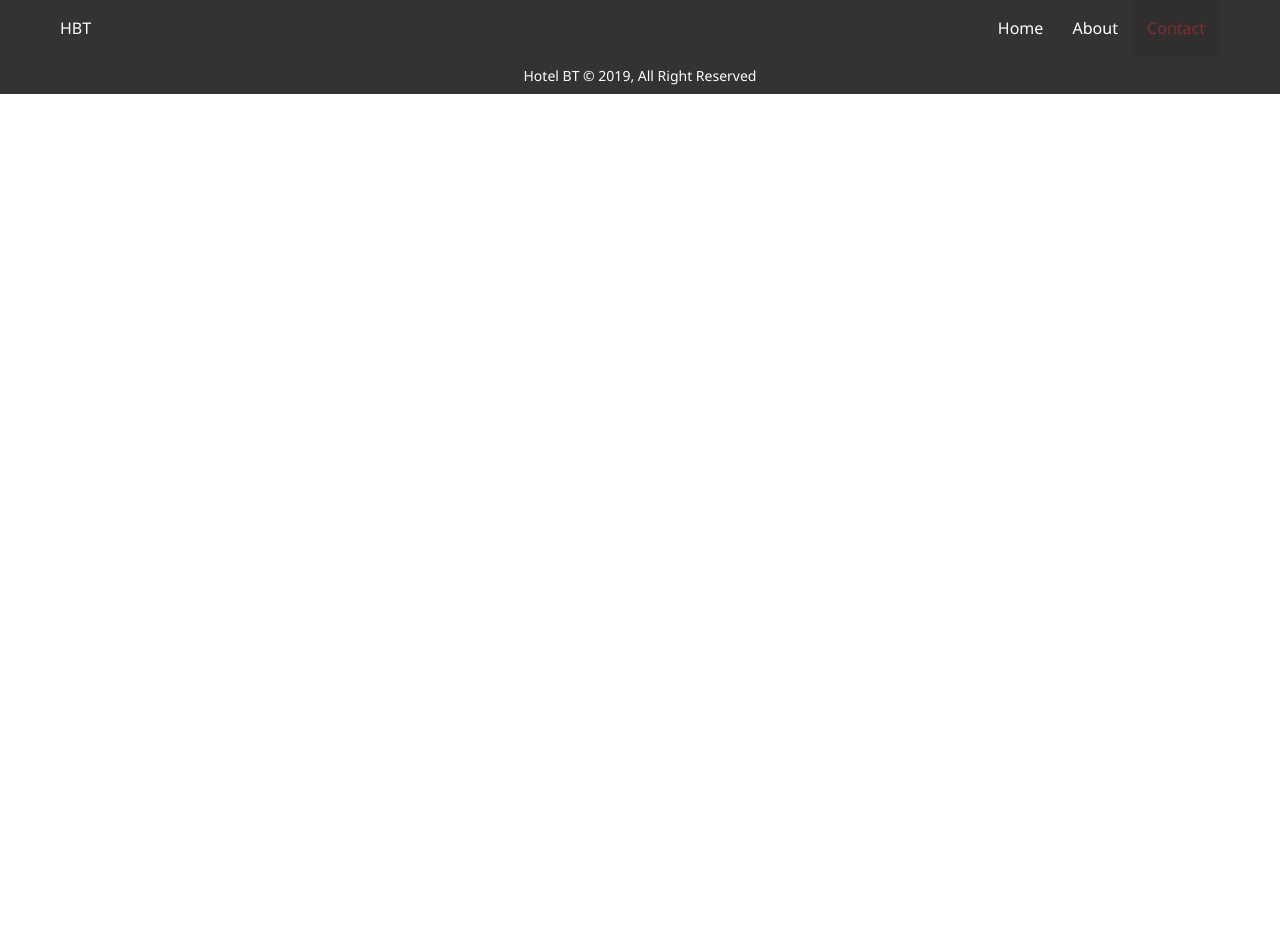
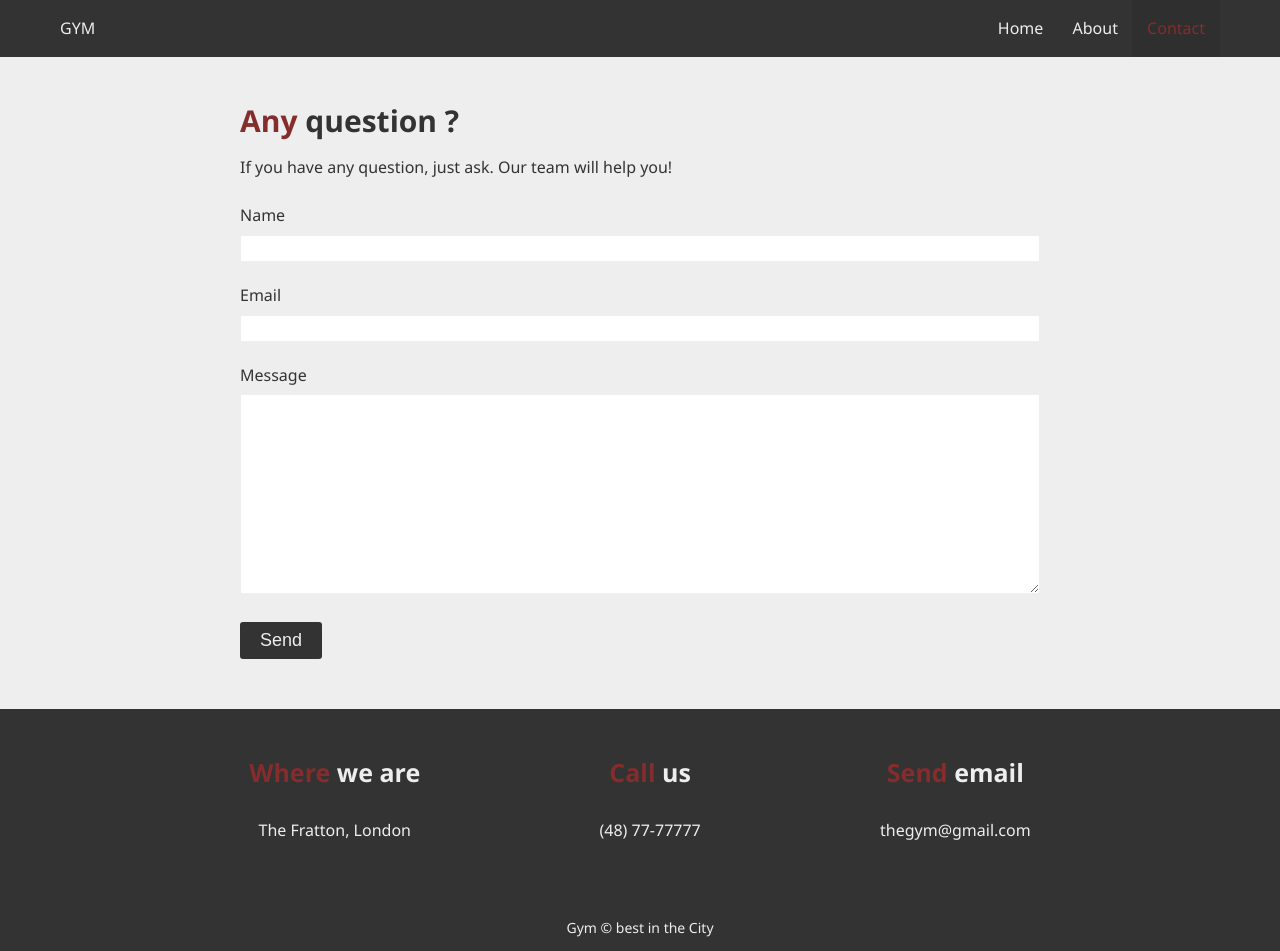
Before and after one commit to guzik912/WebChallenge3, a plain HTML site: page contact.html in a window 1280 px wide. Before the commit the page ends 800 px from the top, so only its background shows below. Drawn offline with Linux system fonts and the light colour scheme.

Commit message:
section contact coding

```diff
--- a/contact.html
+++ b/contact.html
@@ -7,7 +7,7 @@
   <meta http-equiv="X-UA-Compatible" content="ie=edge">
   <meta name="description" content="Welcome to the most popular hotel in Boston Masachusetts">
   <meta name="keywords" content="hotel, boston hotel, new england hotel">
-  <title>Project Hotel</title>
+  <title>Gym</title>
   <link href="https://stackpath.bootstrapcdn.com/font-awesome/4.7.0/css/font-awesome.min.css" rel="stylesheet"
     integrity="sha384-wvfXpqpZZVQGK6TAh5PVlGOfQNHSoD2xbE+QkPxCAFlNEevoEH3Sl0sibVcOQVnN" crossorigin="anonymous">
   <link rel="stylesheet" href="css/main.css">
@@ -17,7 +17,7 @@
   <header class="header">
     <nav class="nav">
       <div class="nav-content">
-        <span class="logo"><a href="index.html">HBT</a></span>
+        <span class="logo"><a href="index.html">GYM</a></span>
         <ul class="nav__list">
           <li class="nav__item"><a href="index.html" class="nav__link">Home</a></li>
           <li class="nav__item"><a href="about.html" class="nav__link">About</a></li>
@@ -25,9 +25,54 @@
         </ul>
       </div>
     </nav>
-    <footer class="main-footer">
-      <p class="main-footer-desc">Hotel BT &copy; 2019, All Right Reserved</p>
-    </footer>
+  </header>
+
+  <section class="contact-form">
+    <div class="form-container">
+      <h2 class="heading heading--secondary"><span class="color-red">Any</span> question ?</h2>
+      <p class="contact-desc">If you have any question, just ask. Our team will help you! </p>
+      <form action="#" class="form">
+        <div class="form-group">
+          <label for="name">Name</label>
+          <input type="text" id="name">
+        </div>
+
+        <div class="form-group">
+          <label for="email">Email</label>
+          <input type="email" id="email">
+        </div>
+
+        <div class="form-group">
+          <label for="message">Message</label>
+          <textarea name="message" id="message"></textarea>
+        </div>
+        <button type="submit" class="btn btn--dark">Send</button>
+      </form>
+    </div>
+  </section>
+
+  <section class="contact-info">
+    <div class="info-content">
+      <div class="location">
+        <h3 class="heading heading--tertiary"><span class="color-red">Where</span> we are</h3>
+        <p class="paragraph">The Fratton, London</p>
+      </div>
+
+      <div class="phone">
+        <h3 class="heading heading--tertiary"><span class="color-red">Call</span> us</h3>
+        <p class="paragraph">(48) 77-77777</p>
+      </div>
+
+      <div class="email">
+        <h3 class="heading heading--tertiary"><span class="color-red">Send</span> email</h3>
+        <p class="paragraph">thegym@gmail.com</p>
+      </div>
+    </div>
+  </section>
+
+  <footer class="main-footer">
+    <p class="main-footer-desc">Gym &copy; best in the City</p>
+  </footer>
 </body>
 
 </html>
--- a/src/sass/_base.scss
+++ b/src/sass/_base.scss
@@ -12,6 +12,7 @@ body {
   font-family: 'Segoe UI', 'Segoe UI', Tahoma, Geneva, Verdana, sans-serif;
   line-height: 1.7em;
   font-size: 1.6rem;
+  background: $color-dark;
 }
 
 a {
--- a/src/sass/_footer.scss
+++ b/src/sass/_footer.scss
@@ -1,6 +1,6 @@
 .main-footer {
   @include bgc--dark;
-  padding: .5rem 0;
+  padding: 1rem 0;
   text-align: center;
   font-size: 1.4rem;
 }
--- a/src/sass/_header.scss
+++ b/src/sass/_header.scss
@@ -1,3 +1,5 @@
+.header {}
+
 .logo {
   color: $color-red;
 }
@@ -38,7 +40,8 @@
 
 .showcase {
   background: url('../src/img/bgc-gym.jpg') no-repeat center center/cover;
-  height: 600px;
+  height: 500px;
+
 
   display: flex;
   align-items: center;
--- a/src/sass/_mixins.scss
+++ b/src/sass/_mixins.scss
@@ -16,10 +16,14 @@
 }
 
 @mixin bgc--red {
-  background: rgba(155, 15, 15, 0.815);
+  background: $color-red;
   color: $color-dark;
 }
 
 @mixin transition {
   transition: .2s ease-out;
 }
+
+@mixin borderStyle {
+  border-radius: 0 20px 0 20px;
+}
--- a/src/sass/_section-about.scss
+++ b/src/sass/_section-about.scss
@@ -1,4 +1,6 @@
 .about {
+  @include bgc--light;
+
   &-content {
     @include container;
     display: flex;
@@ -20,8 +22,7 @@
 
   img {
     display: block;
+    width: 80%;
     border-radius: 5px;
-    width: 80%;
-
   }
 }
--- /dev/null
+++ b/src/sass/_section-contact.scss
@@ -0,0 +1,60 @@
+.contact-form {
+  @include bgc--light;
+  padding: 5rem;
+
+  .form-container {
+    max-width: 800px;
+    margin: 0 auto;
+  }
+
+  .form {
+
+
+    &-group {
+      margin: 2rem 0;
+    }
+
+    label {
+      display: block;
+      margin-bottom: .5rem;
+    }
+
+    input,
+    textarea {
+      width: 100%;
+      padding: .5rem;
+      color: #555;
+      border: 1px solid $color-light;
+      outline: none;
+    }
+
+    textarea {
+      height: 200px;
+    }
+
+    input:focus,
+    textarea:focus {
+      border-color: rgba($color-red, .2);
+    }
+
+    ::placeholder {
+      color: $color-red;
+    }
+  }
+}
+
+.contact-info {
+  @include bgc--dark;
+  padding: 5rem;
+
+  .info-content {
+    @include container;
+    display: flex;
+    justify-content: space-evenly;
+    align-items: center;
+
+    &>* {
+      text-align: center;
+    }
+  }
+}
--- a/src/sass/_section-home.scss
+++ b/src/sass/_section-home.scss
@@ -1,17 +1,26 @@
 .home {
   @include bgc--dark;
-  display: flex;
-  height: 400px;
+  margin: 5rem 0;
+
+
+  &-content {
+    @include container;
+    display: flex;
+    justify-content: center;
+    height: 400px;
+    padding: 5rem;
+  }
 
   &__img {
     background: url('../src/img/img-gym2.jpg') no-repeat center center/cover;
     filter: brightness(40%);
-    flex-basis: 50%;
+    flex-basis: 45%;
     height: auto;
+    border-radius: 3px;
   }
 
   &__info {
-    flex-basis: 50%;
+    flex-basis: 45%;
     padding: 0 3rem;
 
     display: flex;
--- a/src/sass/_section-offer.scss
+++ b/src/sass/_section-offer.scss
@@ -1,11 +1,19 @@
 .offer {
-  display: flex;
-  justify-content: center;
-  align-items: center;
+  margin: 5rem 0;
+
+  &-content {
+    @include container;
+    display: flex;
+    // justify-content: center;
+    // align-items: center;
+  }
 }
 
 .box {
-  padding: 20px;
+  @include borderStyle;
+  @include bgc--light;
+  margin: 0 2rem;
+  padding: 2rem;
   text-align: center;
 
   &:nth-child(2) {
--- a/src/sass/_section-trainers.scss
+++ b/src/sass/_section-trainers.scss
@@ -17,6 +17,8 @@
 
 .trainer {
   @include bgc--red;
+  @include borderStyle;
+  background: rgba(161, 156, 156, .1);
   margin: 4rem 0;
   padding: 1rem 2rem;
   display: flex;
--- a/src/sass/_variables.scss
+++ b/src/sass/_variables.scss
@@ -1,3 +1,3 @@
 $color-red: #852c2c;
-$color-light: #fff;
+$color-light: #eee;
 $color-dark: #333;
--- a/src/sass/main.scss
+++ b/src/sass/main.scss
@@ -9,6 +9,7 @@
 @import 'section-offer';
 @import 'section-about';
 @import 'section-trainers';
+@import 'section-contact';
 @import 'footer';
 
 @import 'base';
```
Also changed, not shown: about.html (+3 -3 lines), index.html (+5 -1 lines), css/main.css, 1 other file.
